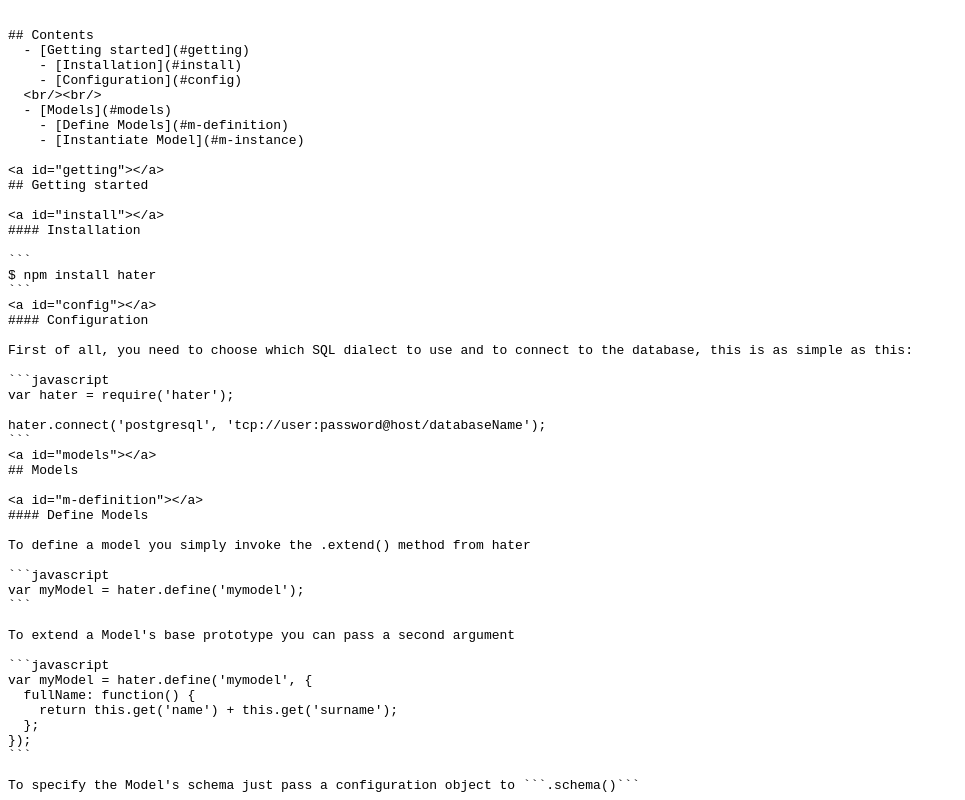
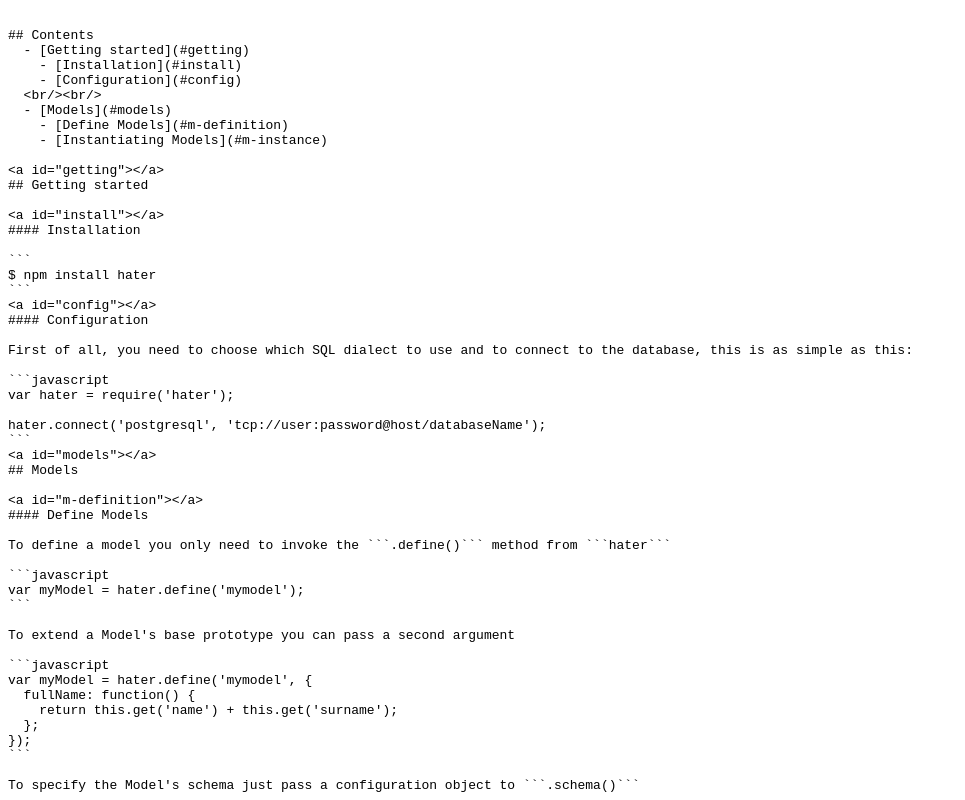
Before and after one commit to stoke/hater, a plain HTML site: page documentation.html in a window 1280 px wide. Shown: the top 800 px of the page, without its empty margins (0-965 px from the left). Drawn offline with Linux system fonts and the light colour scheme.

Commit message:
[fix] typo

````diff
--- a/documentation.html
+++ b/documentation.html
@@ -9,7 +9,7 @@
   <br/><br/>
   - [Models](#models)
     - [Define Models](#m-definition)
-    - [Instantiate Model](#m-instance)
+    - [Instantiating Models](#m-instance)
 
 <a id="getting"></a>
 ## Getting started
@@ -36,7 +36,7 @@
 <a id="m-definition"></a>
 #### Define Models
 
-To define a model you simply invoke the .extend() method from hater
+To define a model you only need to invoke the ```.define()``` method from ```hater```
 
 ```javascript
 var myModel = hater.define('mymodel');
@@ -68,7 +68,7 @@
 ```
 
 <a id="m-instance"></a>
-#### Instantiate a Model
+#### Instantiating Models
 
 To create a model simply use use ```new``` or call ```.create()```
 
````
